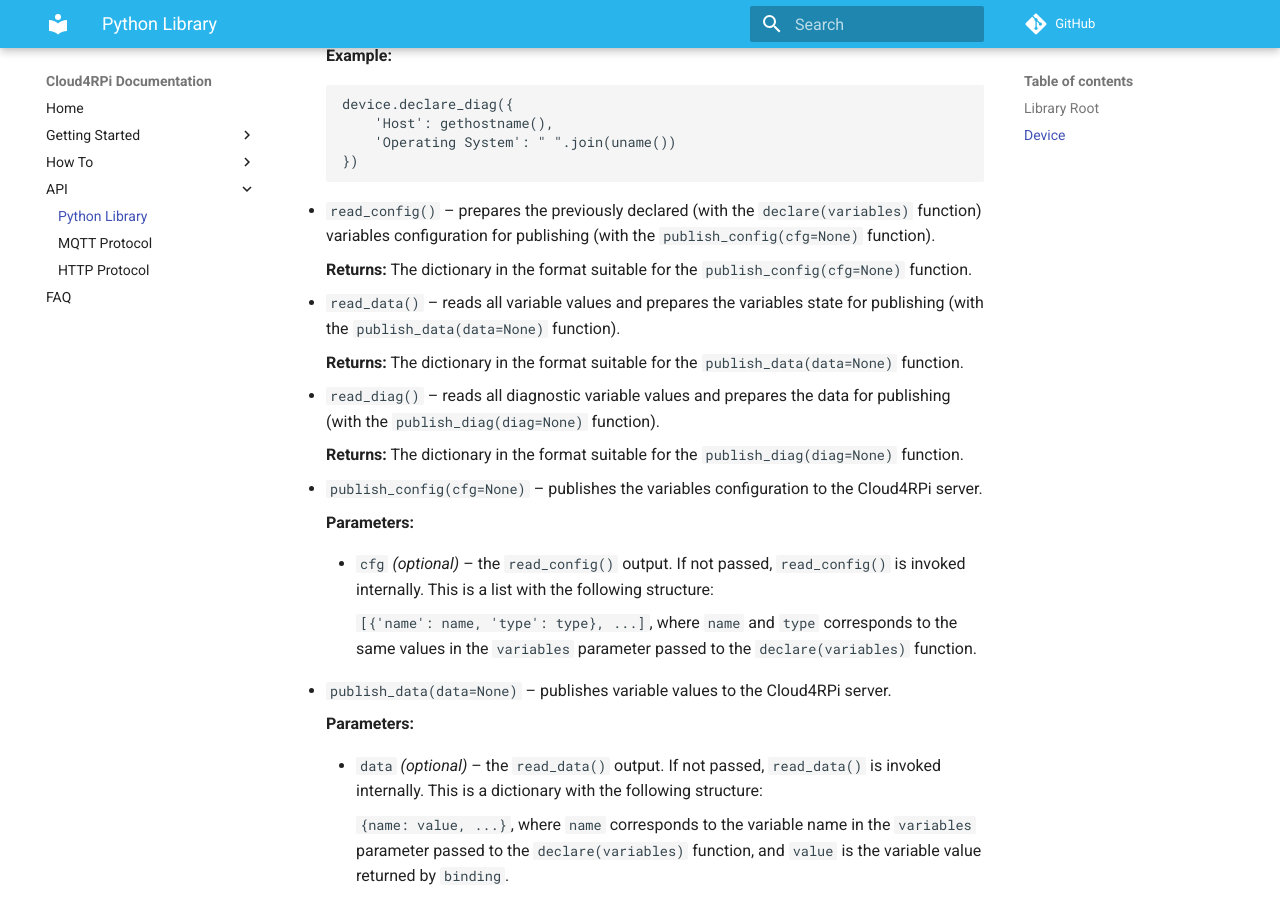
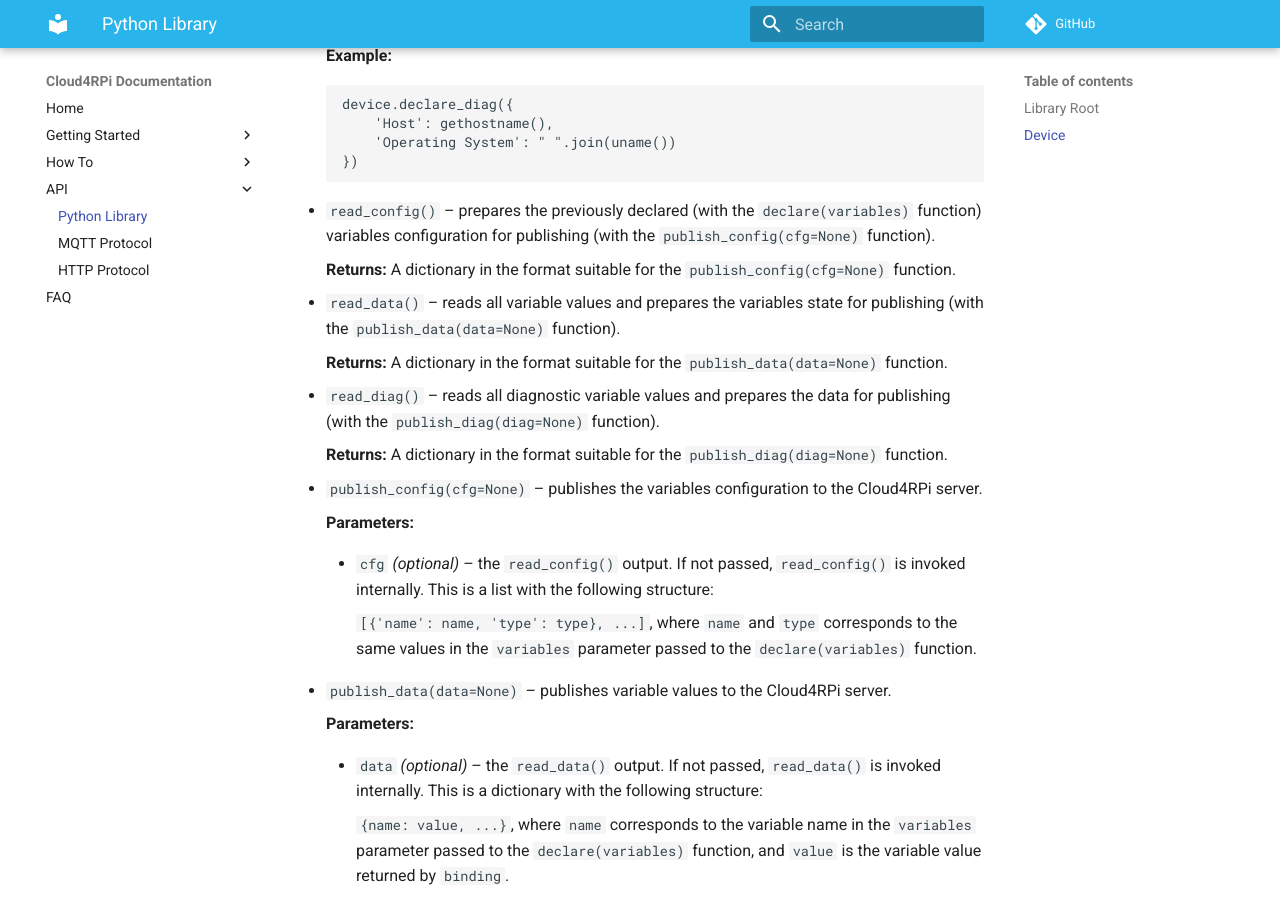
Before and after one commit to cloud4rpi/docs, an MkDocs documentation site: the page built from docs/api/python.md, in a window 1280 px wide and 900 px high, scrolled down 2178 px. Built offline with MkDocs 1.6.1 and Material for MkDocs 9.7.7, drawn with Linux system fonts in a browser that asks for light colours; comment, search, counter and statistics services are not loaded; old or Windows-style settings are respelled for this version of MkDocs; some of the changed text lies outside the part shown.

Commit message:
Update python.md

```diff
--- a/docs/api/python.md
+++ b/docs/api/python.md
@@ -5,7 +5,7 @@ Python Library API
 
 The [Cloud4RPi Python library](https://github.com/cloud4rpi/cloud4rpi) provides the following public methods (defined in the [\_\_init\_\_.py](https://github.com/cloud4rpi/cloud4rpi/blob/master/cloud4rpi/__init__.py) file):
 
-* `connect(device_token, host=mqqtBrokerHost, port=None, tls_config=None)` &ndash; connects to the Cloud and returns the [Device](#device) object.
+* `connect(device_token, host=mqqtBrokerHost, port=None, tls_config=None)` &ndash; connects to the Cloud and returns a [Device](#device) object.
 
     **Parameters:**
 
@@ -89,15 +89,15 @@ The [Device](https://github.com/cloud4rpi/cloud4rpi/blob/master/cloud4rpi/device
 
 * `read_config()` &ndash; prepares the previously declared (with the `declare(variables)` function) variables configuration for publishing (with the `publish_config(cfg=None)` function).
 
-    **Returns:** The dictionary in the format suitable for the `publish_config(cfg=None)` function.
+    **Returns:** A dictionary in the format suitable for the `publish_config(cfg=None)` function.
 
 * `read_data()` &ndash; reads all variable values and prepares the variables state for publishing (with the `publish_data(data=None)` function).
 
-    **Returns:** The dictionary in the format suitable for the `publish_data(data=None)` function.
+    **Returns:** A dictionary in the format suitable for the `publish_data(data=None)` function.
 
 * `read_diag()` &ndash; reads all diagnostic variable values and prepares the data for publishing (with the `publish_diag(diag=None)` function).
 
-    **Returns:** The dictionary in the format suitable for the `publish_diag(diag=None)` function.
+    **Returns:** A dictionary in the format suitable for the `publish_diag(diag=None)` function.
 
 * `publish_config(cfg=None)` &ndash; publishes the variables configuration to the Cloud4RPi server.
 
```
